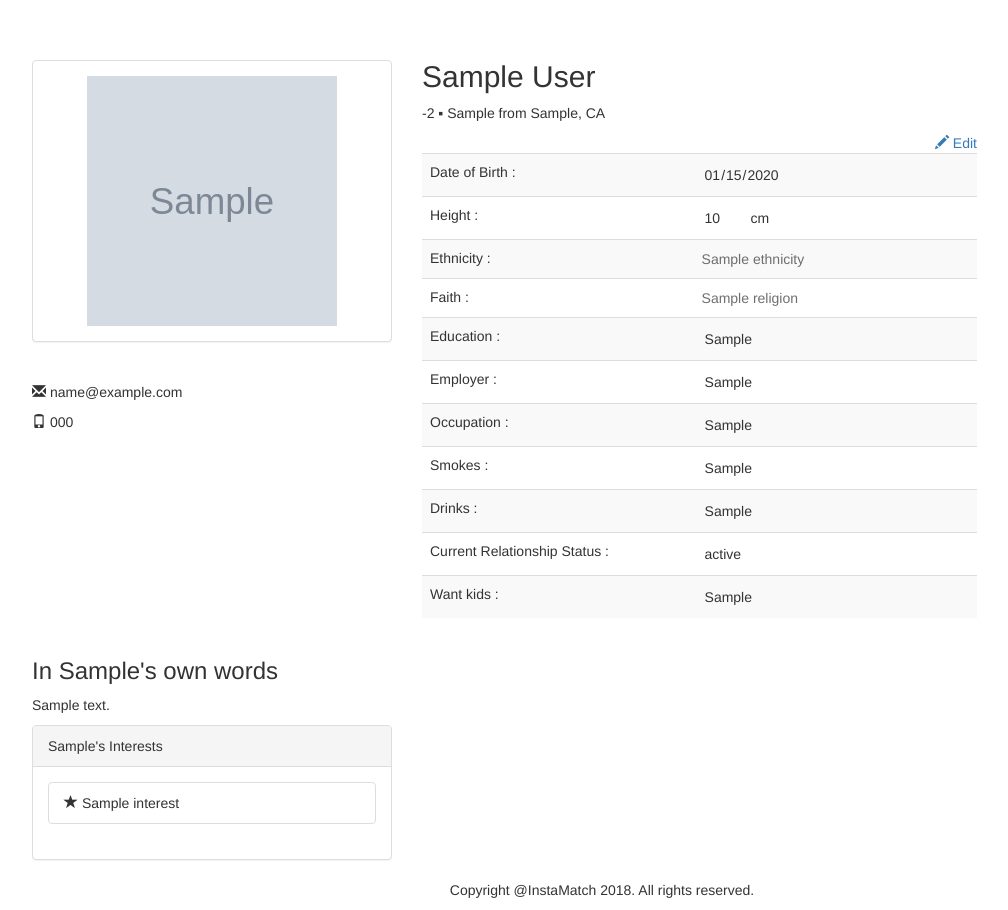
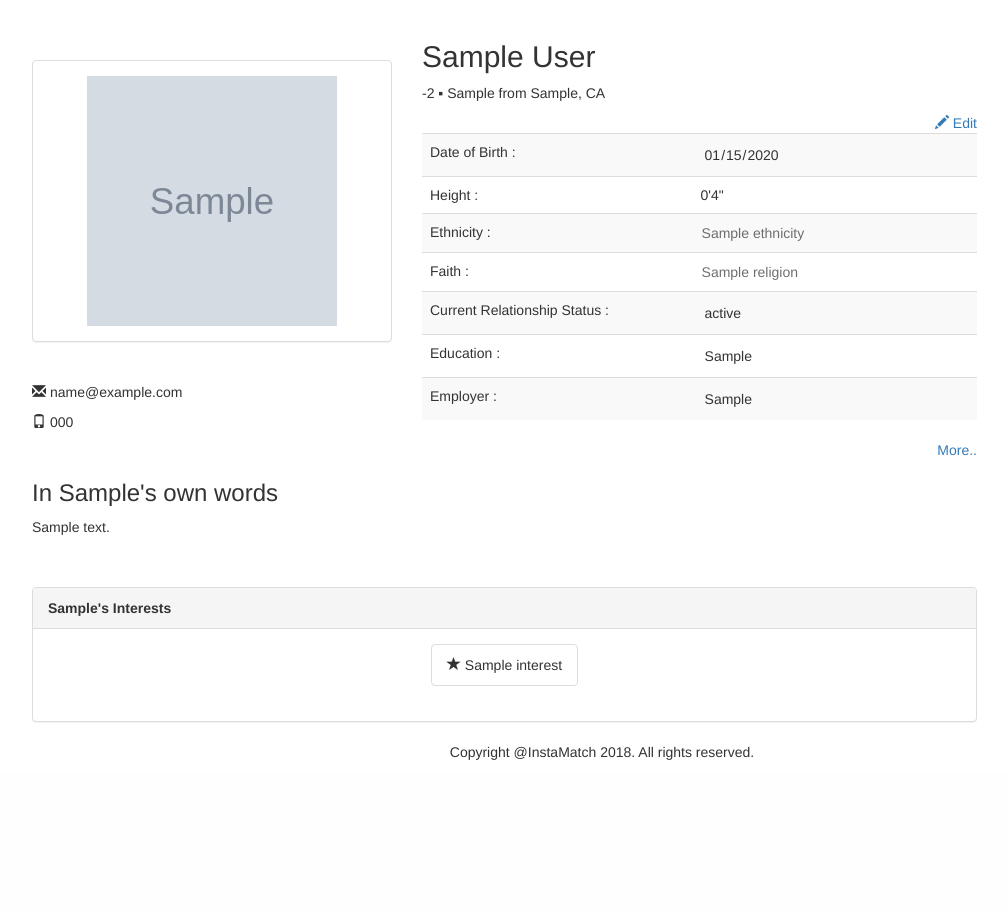
Before and after one commit to mansi135/InstaMatch, a Flask app: page /users/1 in a window 1280 px wide. Shown: the part 63-973 px from the top of the page, without its empty margins (38-1046 px from the left). After the commit the page ends 823 px from the top, so only its background shows below. Run offline with Flask 2, Linux system fonts and the light colour scheme; the visitor is signed in with stand-in values (Sample User, id 1); tables that the repository leaves empty hold one stand-in row (values such as "Sample post"); grey boxes marked "Sample" are stand-in pictures; some libraries are stand-ins or nearby versions.

Commit message:
display ht in feet , added more-less show feature and made profile page look better

```diff
--- a/templates/my-homepage.html
+++ b/templates/my-homepage.html
@@ -40,7 +40,7 @@
         $( "#slider-distance" ).slider({
           min: 0,
           max: 1000,
-          values: [ 1000 ],
+          values: [ 500 ],
           slide: function( event, ui ) {
             $( "#distance" ).val( ui.values[ 0 ] );
           }
--- a/templates/profile-page.html
+++ b/templates/profile-page.html
@@ -60,6 +60,9 @@
         input {
           width: 100%;
         }
+        .hide {
+          display: none;
+        }
 
       </style>
 {% endblock %}
@@ -79,8 +82,10 @@
           </div>
        </div>
         <br>
-        <p><span class="glyphicon glyphicon-envelope"></span> {{ user.email }}</p>
-        <p><span class="glyphicon glyphicon-phone"></span> {{ user.contact.phone }}</p>
+        <div id="contact">
+          <p><span class="glyphicon glyphicon-envelope"></span> {{ user.email }}</p>
+          <p><span class="glyphicon glyphicon-phone"></span> {{ user.contact.phone }}</p>
+        </div>
         <div id="myCarousel" class="carousel slide modal" data-ride="carousel">
                 <span class="close cursor" onclick="closeModal()">&times;</span>
                 <!-- Indicators -->
@@ -125,7 +130,7 @@
 
 
     <div class="col-lg-6">
-      <br>
+
       <h2 data-status="{{ status }}"> {{ user.fname }} {{ user.lname }} </h2>
       <p> <span id="age"></span> &#9642; {{ user.personal.gender }} from {{ user.contact.city }}, {{ user.contact.state }}</p>
       <a href="#" id="edit1" style="float: right;"><span class="glyphicon glyphicon-pencil"></span> Edit</a>
@@ -138,7 +143,7 @@
         </tr>
         <tr>
           <td>Height :</td>
-          <td><input class="edit-me" type="number" name="height" readonly value="{{ user.personal.height }}" style="width : 50px">cm</td>
+          <td><input class="edit-me" type="number" name="height" readonly value="{{ user.personal.height }}"><span id="feets"></span></td>
         </tr>
         <tr>
           <td>Ethnicity :</td>
@@ -169,6 +174,10 @@
           </td>
         </tr>
         <tr>
+          <td>Current Relationship Status :</td>
+          <td><input class="edit-me" type="text" name="current_rel" readonly value="{{ user.personal.current_rel_status}}"></td>
+        </tr>
+        <tr>
           <td>Education :</td>
           <td><input class="edit-me" type="text" name="education" readonly value="{{ user.professional.education}}"></td>
         </tr>
@@ -176,32 +185,29 @@
           <td>Employer :</td>
           <td><input class="edit-me" type="text" name="employer" readonly value="{{ user.professional.employer}}"></td>
         </tr>
-        <tr>
+        <tr class="extra">
           <td>Occupation :</td>
           <td><input class="edit-me" type="text" name="occupation" readonly value="{{ user.professional.occupation}}"></td>
         </tr>
-        <tr>
+        <tr class="extra">
           <td>Smokes :</td>
           <td><input class="edit-me" type="text" name="smoke" readonly value="{{ user.personal.smoke}}"></td>
         </tr>
-        <tr>
+        <tr class="extra">
           <td>Drinks :</td>
           <td><input class="edit-me" type="text" name="drink" readonly value="{{ user.personal.drink}}"></td>
         </tr>
-        <tr>
-          <td>Current Relationship Status :</td>
-          <td><input class="edit-me" type="text" name="current_rel" readonly value="{{ user.personal.current_rel_status}}"></td>
-        </tr>
-        <tr>
+        <tr class="extra">
           <td>Want kids :</td>
           <td><input class="edit-me" type="text" name="kids" readonly value="{{ user.personal.kids}}"></td>
         </tr>
       </table>
     </form>
 
+      <a href="#" id="hide" style="float: right;">More..</a>
       <button id="save" class="btn btn-default btn-xs" style="float: right;">Save</button>
       <button id="cancel" class="btn btn-default btn-xs" style="float: right;">Cancel</button>
-      <img id="tick" src="/static/images/green.svg" style="float: right;" width="50px" height="40px">
+      <img id="tick" src="/static/images/green.svg" style="float: left;" width="50px" height="40px">
     </div>
 
   </div>  <!-- end of row 1 -->
@@ -211,19 +217,19 @@
   <div class="row">
     <div class="col-lg-10">
       <h3>In {{ user.fname }}'s own words</h3>
-      <p> {{ user.personal.aboutme }} </p>
+      <p class="text-justify"> {{ user.personal.aboutme }} </p>
     </div>
   </div> <!-- end of row 2 -->
 
-
+<br><br>
 <div class="row">
-  <div class="col-lg-4">
+  <div class="col-lg-10">
    <div class="panel panel-default">
-        <div class="panel-heading">{{ user.fname }}'s Interests</div>
-        <div class="panel-body">
+        <div class="panel-heading"><b>{{ user.fname }}'s Interests</b></div>
+        <div class="panel-body" style="text-align: center;">
           <ul class="list-group">
               {% for interest in user.interests %}
-                  <li class="list-group-item"><span class="glyphicon glyphicon-star"></span> {{ interest.interest_name }} </li>
+                  <li class="list-group-item" style="display: inline-block;"><span class="glyphicon glyphicon-star"></span> {{ interest.interest_name }} </li>
               {% endfor %}
           </ul>
         </div>
@@ -244,8 +250,21 @@
           $('#myCarousel').hide();
         }
 
+    //// For showing height in feet
+    function toFeet(n) {
+        var realFeet = ((n*0.393700) / 12);
+        var feet = Math.floor(realFeet);
+        var inches = Math.round((realFeet - feet) * 12);
+        return feet + "'" + inches + '"';
+      }
+
     $(document).ready(function() {
 
+        //// For showing height in feet
+        $('#feets').text(toFeet($('input[name="height"]').val()));
+        $('input[name="height"]').hide();
+
+        /// For converting dob to age
         let age = calculateAge($('#date-of-birth').val());
         $('#age').html(age);
 
@@ -272,33 +291,48 @@
             $('select').removeAttr("disabled");
             $('input').removeAttr("readonly");
             $('#date-of-birth').focus();
-            $('#save, #cancel').show();
-            $('#tick').hide();
-          })
+            $('#save, #cancel, .extra').show();
+            $('input[name="height"]').show();
+            $('#tick, #hide, #feets').hide();
+          });
 
           $('#save').on('click', function() {
             data = $('#edit-form').serialize();
             $('#age').html(calculateAge($('#date-of-birth').val()));
-            console.log(data);
             $.post('/edit-profile', data, function(response) {
-              console.log(response);
               $('.edit-me').addClass("on-load");
               $('select').attr("disabled","true");
               $('input').attr("readonly","true");
-              $('#save, #cancel').hide();
-              $('#tick').show();
-            })
-          })
+              $('#save, #cancel, input[name="height"]').hide();
+              $('#tick, #hide, #feets').show();
+              $('#feets').text(toFeet($('input[name="height"]').val()));
+              $('#hide').text("Less..");
+            });
+          });
+
+          $('#cancel').on('click', function() {
+              $('.edit-me').addClass("on-load");
+              $('select').attr("disabled","true");
+              $('input').attr("readonly","true");
+              $('#save, #cancel, input[name="height"]').hide();
+              $('#hide').text("Less..");
+              $('#hide, #feets').show();
+          });
 
         } else {
-          $('#edit1').hide();
+          $('#edit1, #contact').hide();
         }
 
-        // if(' user_type ' !== 'self') {
-        //     $('#contact-info').hide();
-        // } else {
-        //     $('#contact-info').show();
-        // }
+        ///////////////// For showing more-less///////////
+        $('.extra').hide();
+
+        $("#hide").on("click", function(){
+          $('.extra').toggle();
+          $(this).text($(this).text() === "More.." ? "Less.." : "More..");
+        });
+
+
+
 
         // status is status of any user wrt current_user
         // contact_type is the type of connection of current_user with contacted-user
```
